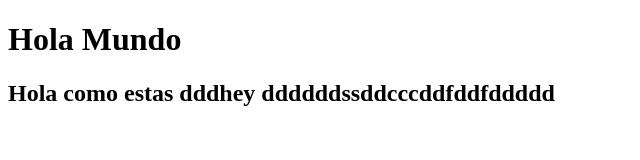
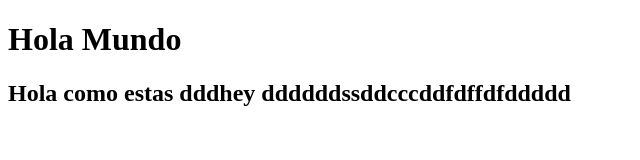
Before and after one commit to jhonmendez/test1, a plain HTML site: page index.html in a window 1280 px wide. Shown: the full height of the page, 0-640 px from the left. Drawn offline with Linux system fonts and the light colour scheme.

```diff
--- a/index.html
+++ b/index.html
@@ -8,6 +8,6 @@
 </head>
 <body>
     <h1>Hola Mundo</h1>
-    <h2>Hola como estas dddhey ddddddssddcccddfddfddddd</h2>
+    <h2>Hola como estas dddhey ddddddssddcccddfdffdfddddd</h2>
 </body>
 </html>
```
